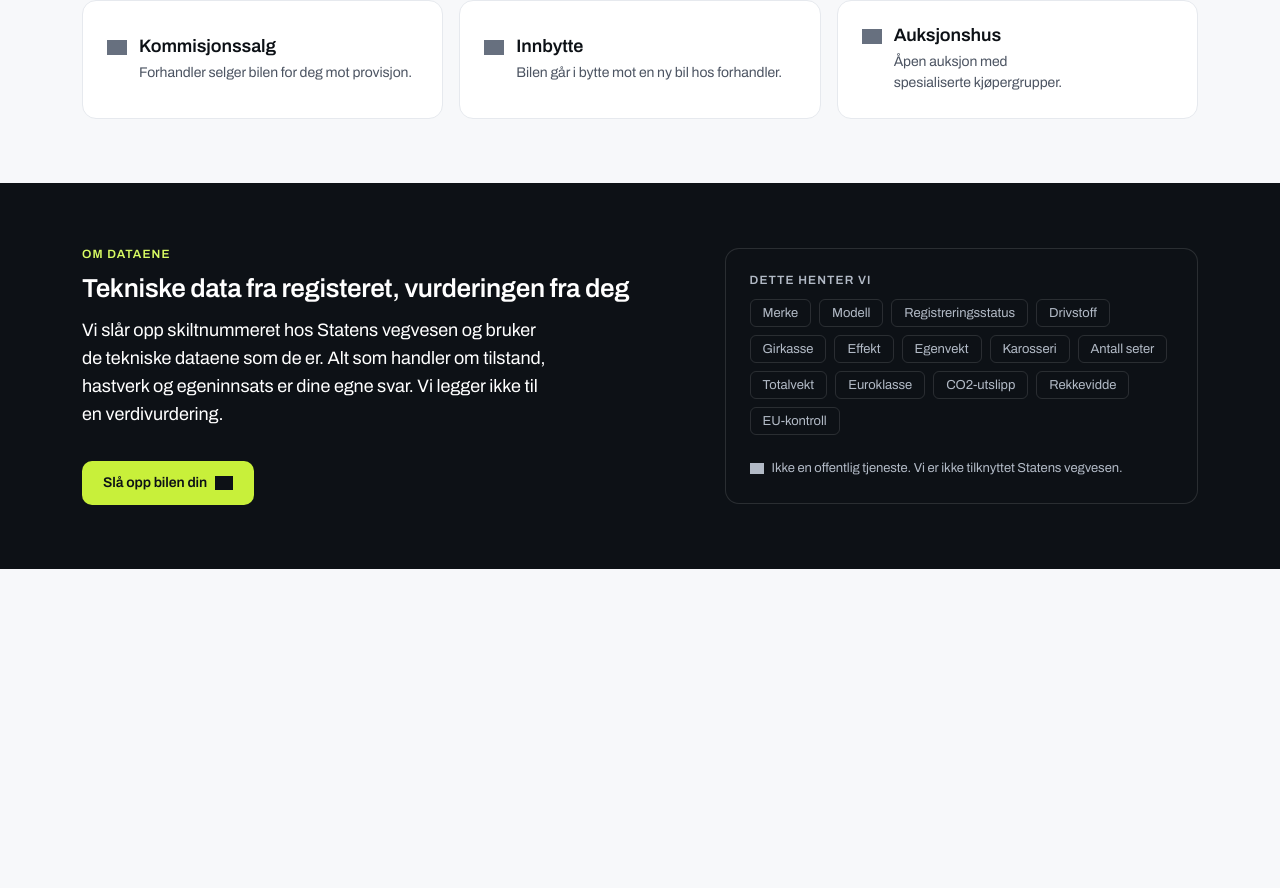
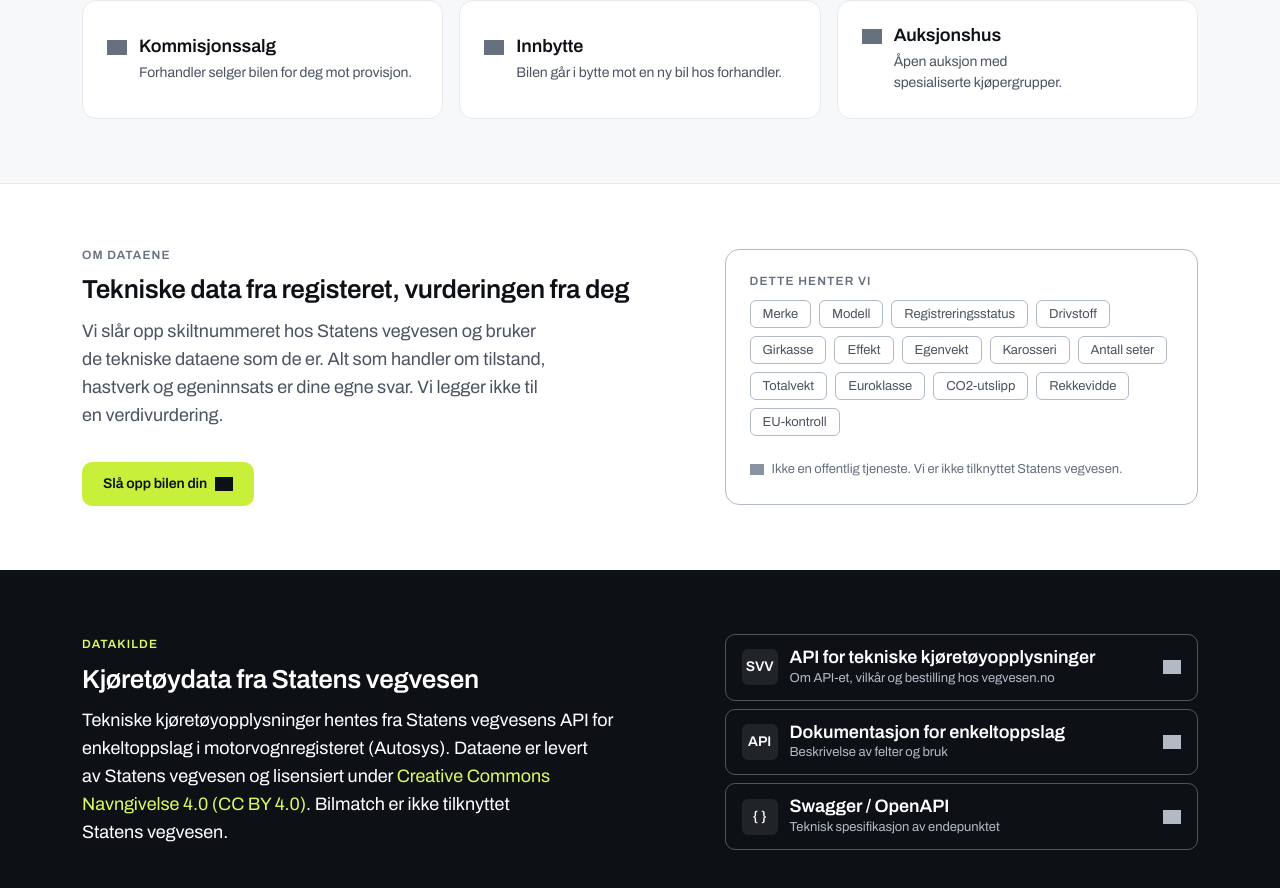
Before and after one commit to TomChrister/bil-sammenligning, a React (Vite) app in the folder client/: page / in a window 1280 px wide. Shown: the part 1274-2162 px from the top of the page. Before the commit the page ends 1843 px from the top, so only its background shows below. Built offline with nearby package versions, Linux system fonts and the light colour scheme; no server answers; grey boxes are pictures that could not be loaded.

Commit message:
feat: updated readme and added datakilde

```diff
--- a/client/src/components/LandingScreen.tsx
+++ b/client/src/components/LandingScreen.tsx
@@ -7,6 +7,7 @@ import { Callout } from "../design-system/components/core/Callout.jsx";
 import { PlateInput } from "../design-system/components/forms/PlateInput.jsx";
 import { RankBadge } from "../design-system/components/product/RankBadge.jsx";
 import { DisclosureNote } from "../design-system/components/product/DisclosureNote.jsx";
+import { ProviderRow } from "../design-system/components/product/ProviderRow.jsx";
 
 type Props = {
     onSubmit: (kjennemerke: string) => void;
@@ -49,6 +50,27 @@ const EKSEMPEL_RADER = [
     { rank: 2, name: "Fastpris-oppkjøp", note: "Oppgjør 1–3 dager" },
     { rank: 3, name: "Innbytte", note: "Ved levering" },
     { rank: 4, name: "Privatsalg", note: "2–8 uker" },
+] as const;
+
+const DATAKILDE_LENKER = [
+    {
+        mark: "SVV",
+        name: "API for tekniske kjøretøyopplysninger",
+        note: "Om API-et, vilkår og bestilling hos vegvesen.no",
+        href: "https://www.vegvesen.no/kjoretoy/kjop-og-salg/kjoretoyopplysninger/api-er-for-tekniske-kjoretoyopplysninger/api-for-tekniske-kjoretoyopplysninger/",
+    },
+    {
+        mark: "API",
+        name: "Dokumentasjon for enkeltoppslag",
+        note: "Beskrivelse av felter og bruk",
+        href: "https://autosys-kjoretoy-api.atlas.vegvesen.no/api-ui/index-api.html?apiId=enkeltoppslag",
+    },
+    {
+        mark: "{ }",
+        name: "Swagger / OpenAPI",
+        note: "Teknisk spesifikasjon av endepunktet",
+        href: "https://akfell-datautlevering.atlas.vegvesen.no/swagger-ui/index.html?configUrl=/v3/api-docs/swagger-config#/enkelt-oppslag-resource/hentKjoretoydata",
+    },
 ] as const;
 
 function SectionHead({ eyebrow, title, action }: { eyebrow: string; title: string; action?: ReactNode }) {
@@ -131,7 +153,7 @@ export function LandingScreen({ onSubmit, loading, feil }: Props) {
                     <SectionHead eyebrow="Slik virker det" title="Tre steg, ingen registrering"/>
                     <div className="k-grid3">
                         {HVORDAN.map((h) => (
-                            <Card key={h.n} pad="md">
+                            <Card key={h.n} pad="md" className="k-border-strong">
                                 <div className="k-step">
                                     <div className="flex items-center gap-3">
                                         <Icon name={h.icon} size={24} strokeColor="var(--kobolt-600)"/>
@@ -173,14 +195,14 @@ export function LandingScreen({ onSubmit, loading, feil }: Props) {
                 </div>
             </section>
 
-            <section id="om-dataene" className="k-section k-section--dark">
+            <section id="om-dataene" className="k-section bg-card">
                 <div className="k-wrap grid grid-cols-1 items-center gap-16 md:grid-cols-[1.1fr_0.9fr]">
                     <div>
-                        <div className="k-eyebrow" style={{ color: "var(--sitron-300)" }}>
+                        <div className="k-eyebrow">
                             Om dataene
                         </div>
-                        <h2 className="my-3 text-ink-inverse">Tekniske data fra registeret, vurderingen fra deg</h2>
-                        <p className="max-w-[48ch] [font:var(--type-body-lg)] text-ink-inverse">
+                        <h2 className="my-3">Tekniske data fra registeret, vurderingen fra deg</h2>
+                        <p className="max-w-[48ch] [font:var(--type-body-lg)] text-ink-secondary">
                             Vi slår opp skiltnummeret hos Statens vegvesen og bruker de tekniske dataene som de
                             er. Alt som handler om tilstand, hastverk og egeninnsats er dine egne svar. Vi
                             legger ikke til en verdivurdering.
@@ -191,31 +213,53 @@ export function LandingScreen({ onSubmit, loading, feil }: Props) {
                             </Button>
                         </div>
                     </div>
-                    <Card tone="inverse" pad="md">
-                        <div className="mb-4 k-eyebrow" style={{ color: "var(--text-inverse-secondary)" }}>
+                    <Card pad="md" className="k-border-strong">
+                        <div className="mb-4 k-eyebrow">
                             Dette henter vi
                         </div>
                         <div className="flex flex-wrap gap-2">
                             {["Merke", "Modell", "Registreringsstatus", "Drivstoff", "Girkasse", "Effekt", "Egenvekt", "Karosseri", "Antall seter", "Totalvekt","Euroklasse", "CO2-utslipp", "Rekkevidde", "EU-kontroll"].map(
                                 (t) => (
-                                    <span
-                                        key={t}
-                                        className="bs-tag"
-                                        style={{
-                                            background: "transparent",
-                                            borderColor: "var(--border-inverse)",
-                                            color: "var(--text-inverse-secondary)"
-                                        }}
-                                    >
-                    {t}
-                  </span>
+                                    <span key={t} className="bs-tag k-border-strong">
+                                        {t}
+                                    </span>
                                 ),
                             )}
                         </div>
                         <div className="mt-6">
-                            <DisclosureNote variant="official" inverse/>
+                            <DisclosureNote variant="official"/>
                         </div>
                     </Card>
+                </div>
+            </section>
+
+            <section id="datakilde" className="k-section k-section--dark">
+                <div className="k-wrap grid grid-cols-1 items-center gap-16 md:grid-cols-[1.1fr_0.9fr]">
+                    <div>
+                        <div className="k-eyebrow" style={{ color: "var(--sitron-300)" }}>
+                            Datakilde
+                        </div>
+                        <h2 className="my-3 text-ink-inverse">Kjøretøydata fra Statens vegvesen</h2>
+                        <p className="max-w-[52ch] [font:var(--type-body-lg)] text-ink-inverse">
+                            Tekniske kjøretøyopplysninger hentes fra Statens vegvesens API for enkeltoppslag
+                            i motorvognregisteret (Autosys). Dataene er levert av Statens vegvesen og
+                            lisensiert under{" "}
+                            <a
+                                href="https://creativecommons.org/licenses/by/4.0/deed.no"
+                                target="_blank"
+                                rel="noreferrer"
+                                style={{ color: "var(--sitron-300)", textDecorationColor: "currentColor" }}
+                            >
+                                Creative Commons Navngivelse 4.0 (CC BY 4.0)
+                            </a>
+                            . Bilmatch er ikke tilknyttet Statens vegvesen.
+                        </p>
+                    </div>
+                    <div className="flex flex-col gap-2">
+                        {DATAKILDE_LENKER.map((l) => (
+                            <ProviderRow key={l.href} name={l.name} note={l.note} mark={l.mark} href={l.href}/>
+                        ))}
+                    </div>
                 </div>
             </section>
         </div>
--- a/client/src/components/TopBar.tsx
+++ b/client/src/components/TopBar.tsx
@@ -10,6 +10,7 @@ const NAV_ITEMS = [
   { id: "slik-virker-det", label: "Slik virker det" },
   { id: "salgskanaler", label: "Salgskanaler" },
   { id: "om-dataene", label: "Om dataene" },
+  { id: "datakilde", label: "Datakilde" },
 ] as const;
 
 export function TopBar({ onHome, onStart, compact = false }: Props) {
--- a/client/src/styles/kit.css
+++ b/client/src/styles/kit.css
@@ -201,3 +201,32 @@
     gap: var(--space-2);
   }
 }
+
+/* Lenkerader (ProviderRow) på mørk seksjon */
+.k-section--dark .bs-provider {
+  background: transparent;
+  border-color: #ffffff47;
+}
+.k-section--dark .bs-provider:hover {
+  background: #ffffff0d;
+  border-color: var(--text-inverse-secondary);
+}
+.k-section--dark .bs-provider__mark {
+  background: #ffffff14;
+  color: var(--text-inverse);
+}
+.k-section--dark .bs-provider__name {
+  color: var(--text-inverse);
+}
+.k-section--dark .bs-provider__note,
+.k-section--dark .bs-provider__go {
+  color: var(--text-inverse-secondary);
+}
+.k-section--dark .bs-provider:hover .bs-provider__go {
+  color: var(--sitron-300);
+}
+
+/* Tydeligere kant på kort og tagger på forsiden */
+.k-border-strong {
+  border-color: var(--border-strong);
+}
```
Also changed, not shown: 1 other file (tests, documents, lock files or other folders).
